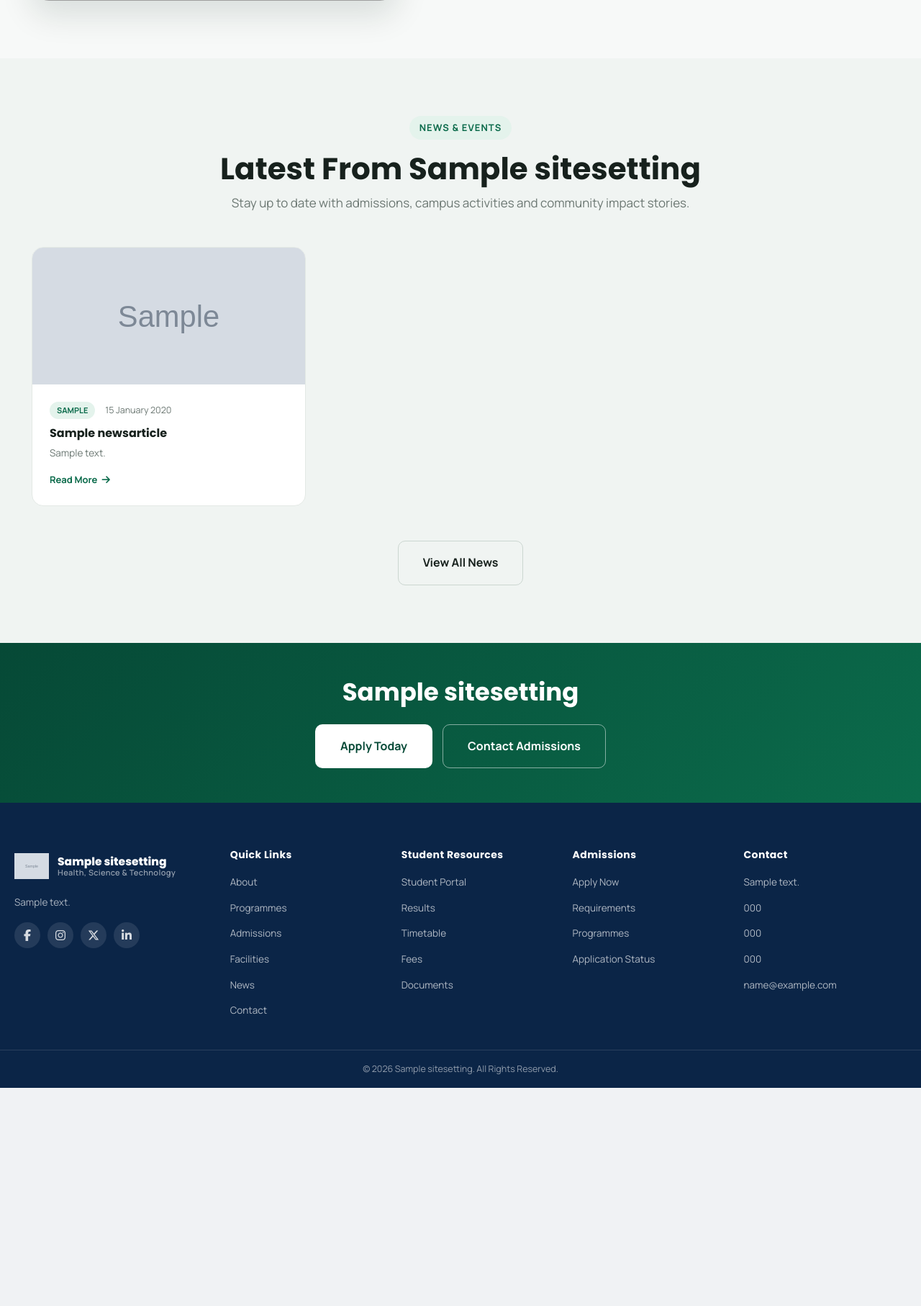
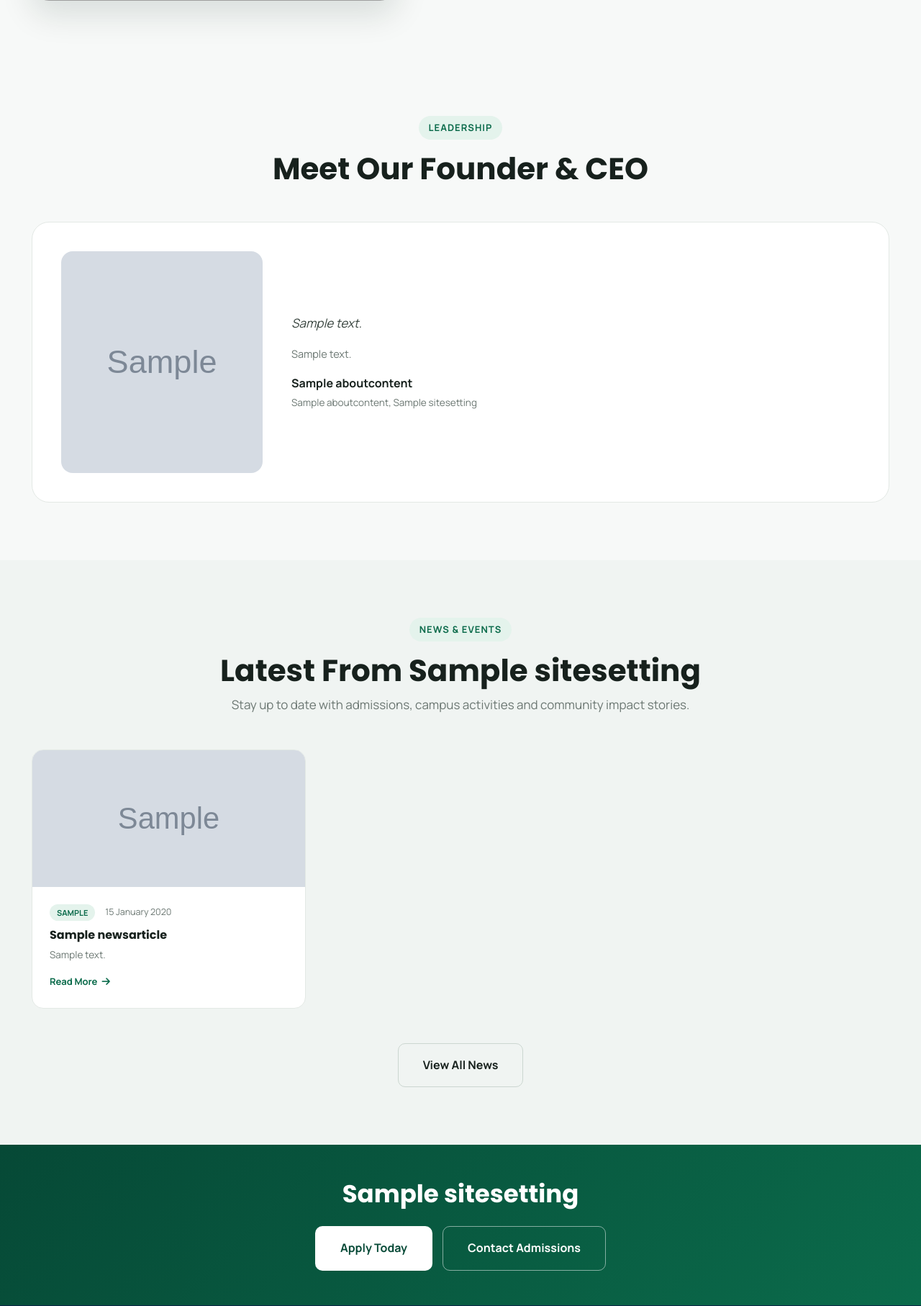
Before and after one commit to sudaneee/hamdaancollege, a Django app: page / in a window 1280 px wide. Shown: the part 4519-6333 px from the top of the page at 72% size. Before the commit the page ends 6030 px from the top, so only its background shows below. Run offline with Django 5.2, Linux system fonts and the light colour scheme; tables that the repository leaves empty hold one stand-in row (values such as "Sample post"); grey boxes marked "Sample" are stand-in pictures; some libraries are stand-ins or nearby versions; grey boxes are pictures that could not be loaded.

Commit message:
Feature the real school building photo + add a Founder & CEO section
Homepage hero now shows the actual school building (cropped from the
official marketing flyer to match the hero frame's portrait aspect
ratio, so it displays cleanly instead of being cropped oddly by
object-fit:cover).

New homepage section reusing AboutContent's existing principal_*
fields (photo, welcome message) plus a new principal_bio field for a
short biography — same data also now shown on the About page. Added
'about_content' to the home view's context so the template can use it.

Co-Authored-By: Claude Sonnet 5 <noreply@anthropic.com>

```diff
--- a/website/models.py
+++ b/website/models.py
@@ -162,6 +162,12 @@ class AboutContent(SingletonModel):
                 "generation of health, science and technology professionals who are skilled, compassionate and "
                 "ready to serve.</p>")
     principal_photo = models.ImageField(upload_to='about/', blank=True, null=True)
+    principal_bio = CKEditor5Field(
+        config_name='default', blank=True,
+        help_text="A short biography — shown under the welcome message on the About page and the homepage's "
+                   "Founder & CEO section.",
+        default="",
+    )
 
     class Meta:
         verbose_name = "About Page Content"
--- a/website/templates/website/about.html
+++ b/website/templates/website/about.html
@@ -60,6 +60,9 @@
       </div>
       <div>
         <blockquote>{{ about_content.principal_message|safe }}</blockquote>
+        {% if about_content.principal_bio %}
+        <div style="color:var(--muted);font-size:14.5px;line-height:1.7;margin-bottom:var(--sp-3);">{{ about_content.principal_bio|safe }}</div>
+        {% endif %}
         <strong>{{ about_content.principal_name }}</strong>
         <span>{{ about_content.principal_title }}, {{ site_settings.site_name }}</span>
       </div>
--- a/website/templates/website/home.html
+++ b/website/templates/website/home.html
@@ -156,6 +156,28 @@
   </div>
 </section>
 
+<section class="section">
+  <div class="container">
+    <div class="section-head reveal">
+      <span class="eyebrow">Leadership</span>
+      <h2>Meet Our Founder &amp; CEO</h2>
+    </div>
+    <div class="principal-card reveal">
+      <div class="principal-photo">
+        <img src="{% if about_content.principal_photo %}{{ about_content.principal_photo.url }}{% else %}https://images.unsplash.com/photo-1594824476967-48c8b964273f?auto=format&fit=crop&w=500&q=80{% endif %}" alt="{{ about_content.principal_name }}">
+      </div>
+      <div>
+        <blockquote>{{ about_content.principal_message|safe }}</blockquote>
+        {% if about_content.principal_bio %}
+        <div style="color:var(--muted);font-size:14.5px;line-height:1.7;margin-bottom:var(--sp-3);">{{ about_content.principal_bio|safe }}</div>
+        {% endif %}
+        <strong>{{ about_content.principal_name }}</strong>
+        <span>{{ about_content.principal_title }}, {{ site_settings.site_name }}</span>
+      </div>
+    </div>
+  </div>
+</section>
+
 <section class="section section-alt">
   <div class="container">
     <div class="section-head reveal">
--- a/website/views.py
+++ b/website/views.py
@@ -21,6 +21,7 @@ def home(request):
         'featured_programme': featured,
         'news_items': NewsArticle.objects.filter(status='published')[:3],
         'core_values': CoreValue.objects.all()[:6],
+        'about_content': AboutContent.load(),
     }
     return render(request, 'website/home.html', context)
 
```
Also changed, not shown: website/migrations/0003_aboutcontent_principal_bio.py (added).
